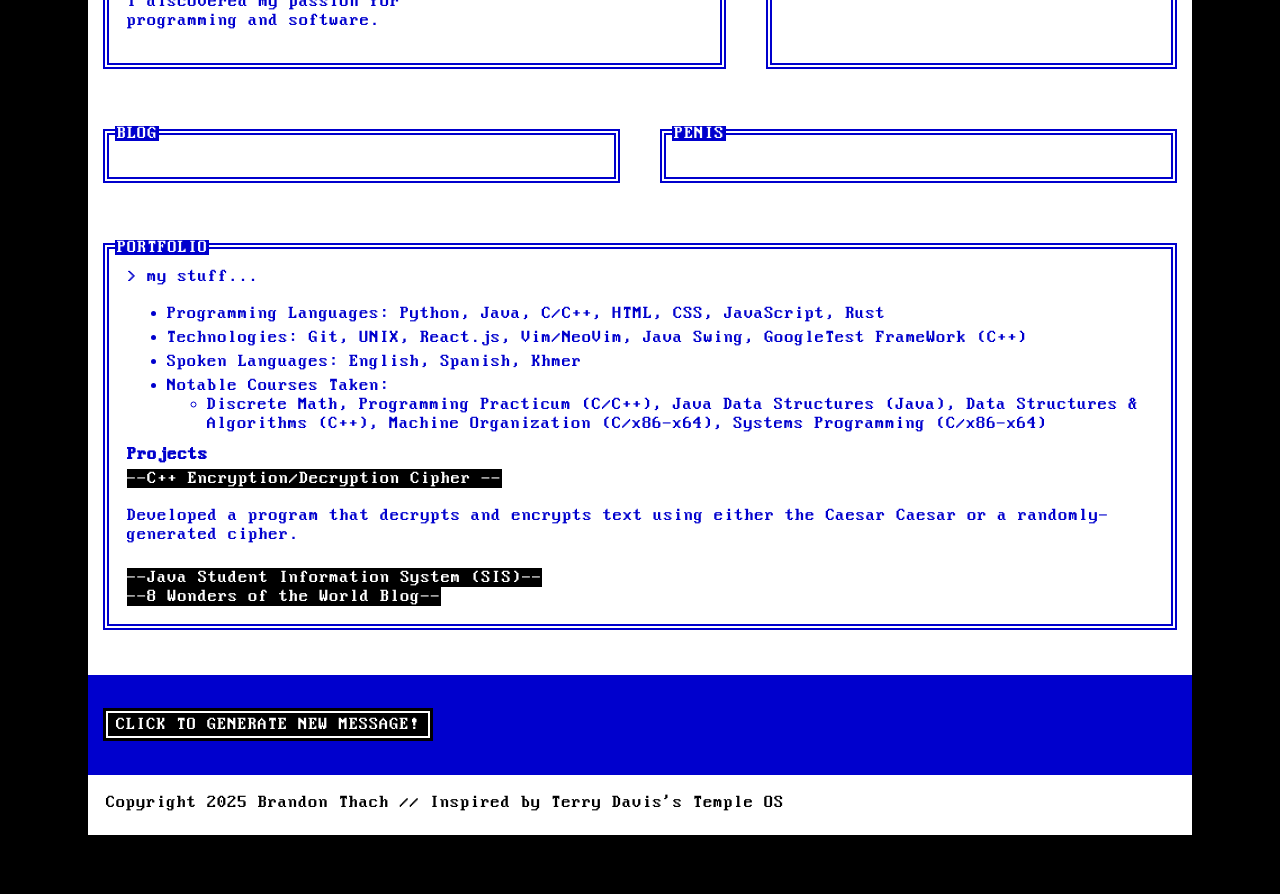
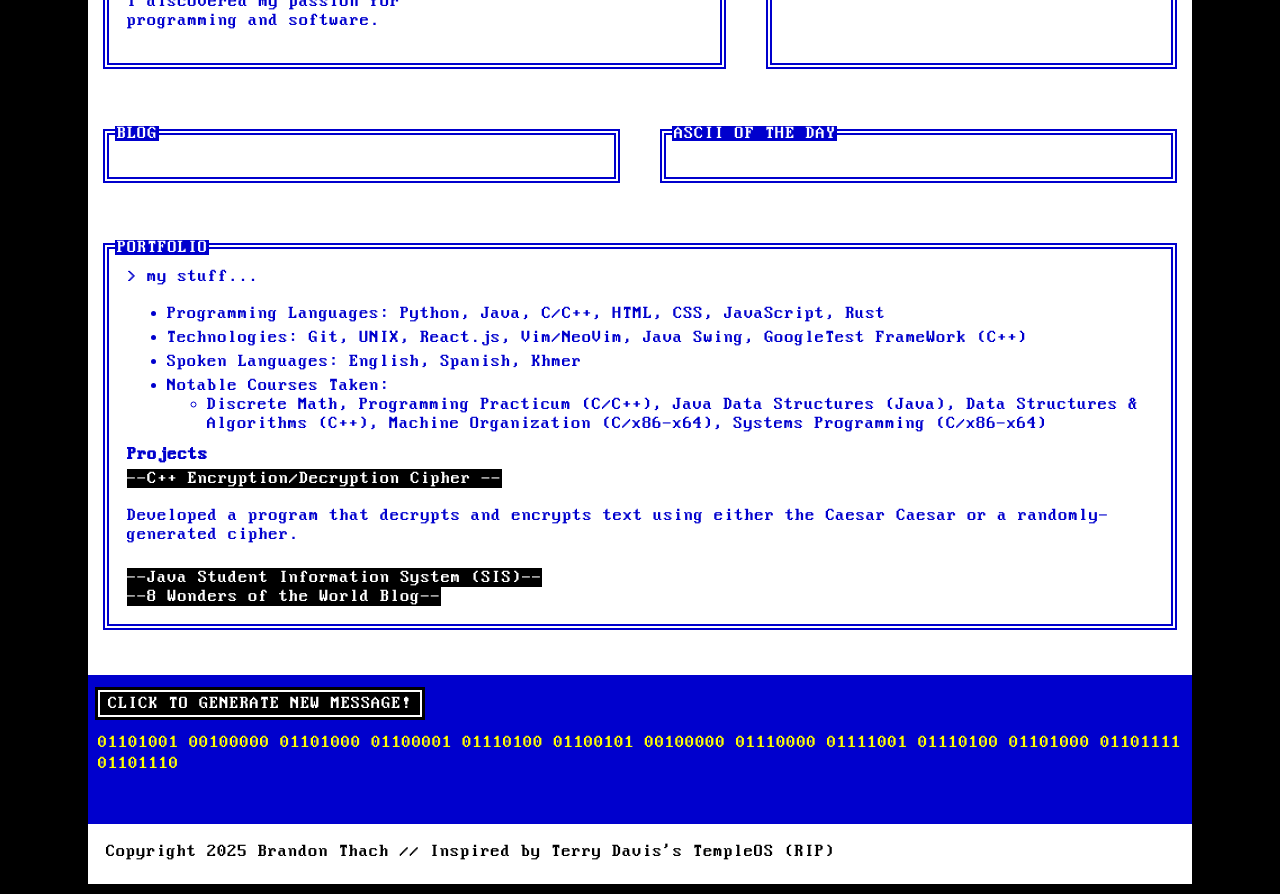
Before and after one commit to BrandonT17/portfolio-website, a React (Vite) app: page / in a window 1280 px wide. Shown: the part 340-1234 px from the top of the page. Before the commit the page ends 1185 px from the top, so only its background shows below. Built offline with nearby package versions, Linux system fonts and the light colour scheme.

Commit message:
fully functional random binary message generator

```diff
--- a/src/Body.jsx
+++ b/src/Body.jsx
@@ -56,7 +56,7 @@ function Body() {
       </div>
       <div className="container">
         <div className="t-menu one_half" aria-label="Blog"></div>
-        <div className="t-menu one_half" aria-label="penis"></div>
+        <div className="t-menu one_half" aria-label="ASCII of the Day"></div>
       </div>
       <div className="container">
         <div className="t-menu" aria-label="portfolio">
--- a/src/Footer.jsx
+++ b/src/Footer.jsx
@@ -1,21 +1,37 @@
-import React, { useState } from "react";
+import React, { useState, useEffect } from "react";
 import { MouseEvent } from "react";
 
-function randomMessage() {
-  console.log("message");
-  return;
-}
+function Footer() {
+  const [currentMessage, setCurrentMessage] = useState("");
+  const messageList = [
+    "01001001 00100000 01101100 01101111 01110110 01100101 00100000 01110000 01110010 01101111 01100111 01110010 01100001 01101101 01101101 01101001 01101110 01100111",
+    "01101001 00100000 01101100 01101111 01110110 01100101 00100000 01101100 01101001 01101110 01110101 01111000",
+    "01101001 00100000 01101100 01101111 01110110 01100101 00100000 01100011",
+    "01101001 00100000 01101000 01100001 01110100 01100101 00100000 01110000 01111001 01110100 01101000 01101111 01101110",
+    "01110000 01101100 01100101 01100001 01110011 01100101 00100000 00100000 01101001 01101110 01110100 01100101 01110010 01101110 01110011 01101000 01101001 01110000",
+  ];
 
-function Footer() {
+  const generateRandomMessage = () => {
+    const randomIndex = Math.floor(Math.random() * messageList.length);
+    setCurrentMessage(messageList[randomIndex]);
+  };
+
+  useEffect(() => {
+    generateRandomMessage();
+  }, []);
+
   return (
     <>
       <div className="footer-box">
-        <button className="randomize-button">Click to generate new message!</button>
+        <button className="randomize-button" onClick={generateRandomMessage}>
+          Click to generate new message!
+        </button>
+        <p className="binary-message">{currentMessage}</p>
       </div>
       <footer>
         <p>
           Copyright {new Date().getFullYear()} Brandon Thach // Inspired by
-          Terry Davis's Temple OS
+          Terry Davis's TempleOS (RIP)
         </p>
       </footer>
     </>
--- a/src/Header.jsx
+++ b/src/Header.jsx
@@ -16,7 +16,7 @@ function Header() {
   const [buttonText, setButtonText] = useState("Ciao.");
   const [isClicked, setIsClicked] = useState(false);
   // theme button
-  const [themeText, setThemeText] = useState("Light");
+  const [themeText, setThemeText] = useState("Light 光");
   const [currTheme, setTheme] = useState(false);
 
   const handleClick = () => {
@@ -28,7 +28,7 @@ function Header() {
   const toggleTheme = () => {
     console.log("theme button clicked.");
     setTheme(!currTheme);
-    setThemeText(currTheme ? "Light" : "Dark");
+    setThemeText(currTheme ? "Light 光" : "Dark 闇");
   };
 
   return (
--- a/src/index.css
+++ b/src/index.css
@@ -47,6 +47,7 @@
   text-transform: uppercase;
   font-size: 1em;
   font-family: inherit;
+  display: block;
 }
 
 .randomize-button:hover {
@@ -229,6 +230,15 @@ a {
   src: url("./assets/Perfect DOS VGA 437.ttf") format("truetype");
 }
 
+.binary-message {
+  padding: 0;
+  margin-bottom: 0;
+  padding-bottom: 0;
+  margin-top: 15px;
+  line-height: 21px;
+  color: yellow;
+}
+
 footer {
   padding: 1em;
   padding-top: 0px;
@@ -238,10 +248,13 @@ footer {
 }
 
 .footer-box {
+  position: relative;
   background-color: var(--primary-color);
   color: yellow;
-  padding-left: 1em;
+  padding-left: 10px;
+  padding-top: 15px;
+  padding-bottom: 50px;
+  overflow: hidden;
   width: 100%;
-  line-height: 100px;
   margin-bottom: 0;
 }
```
